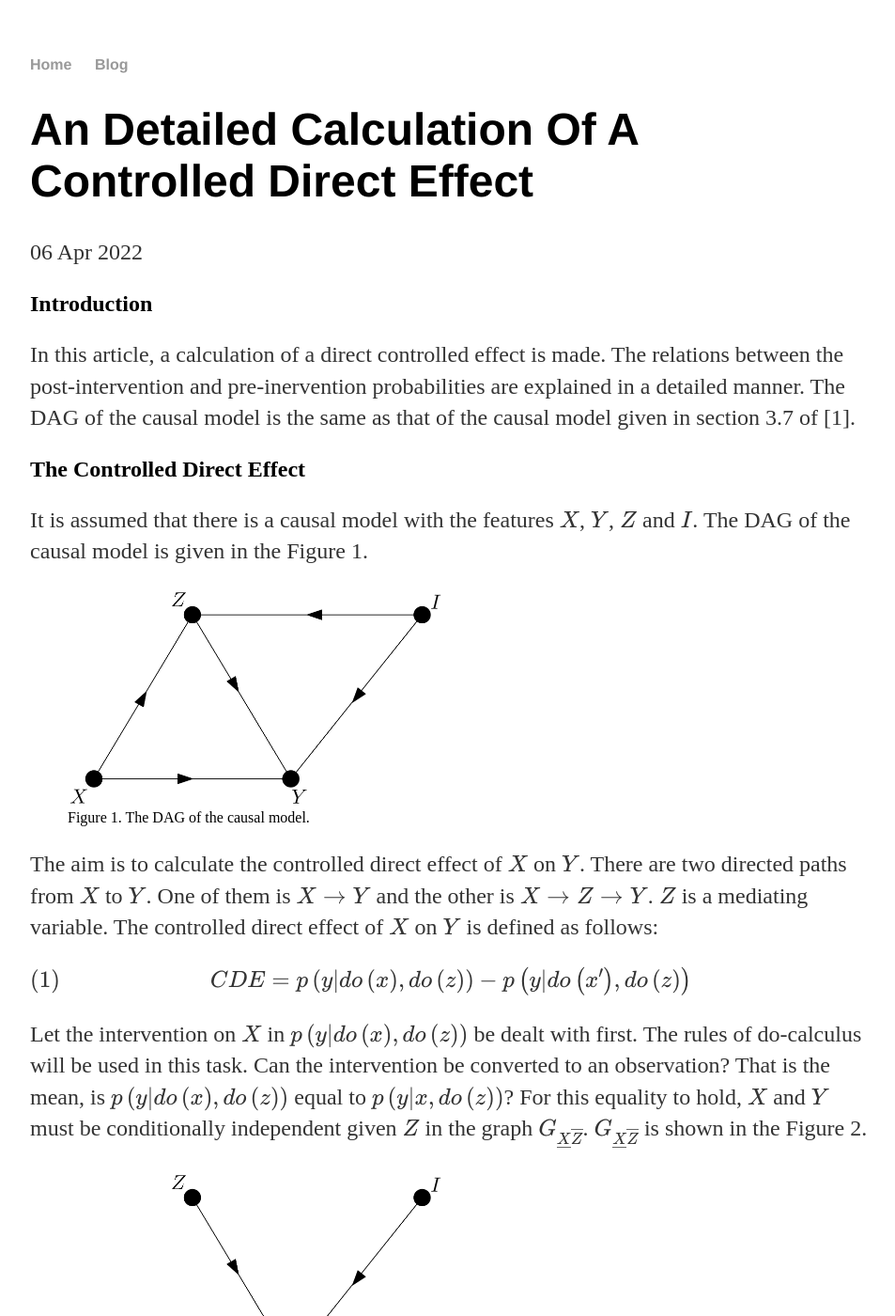
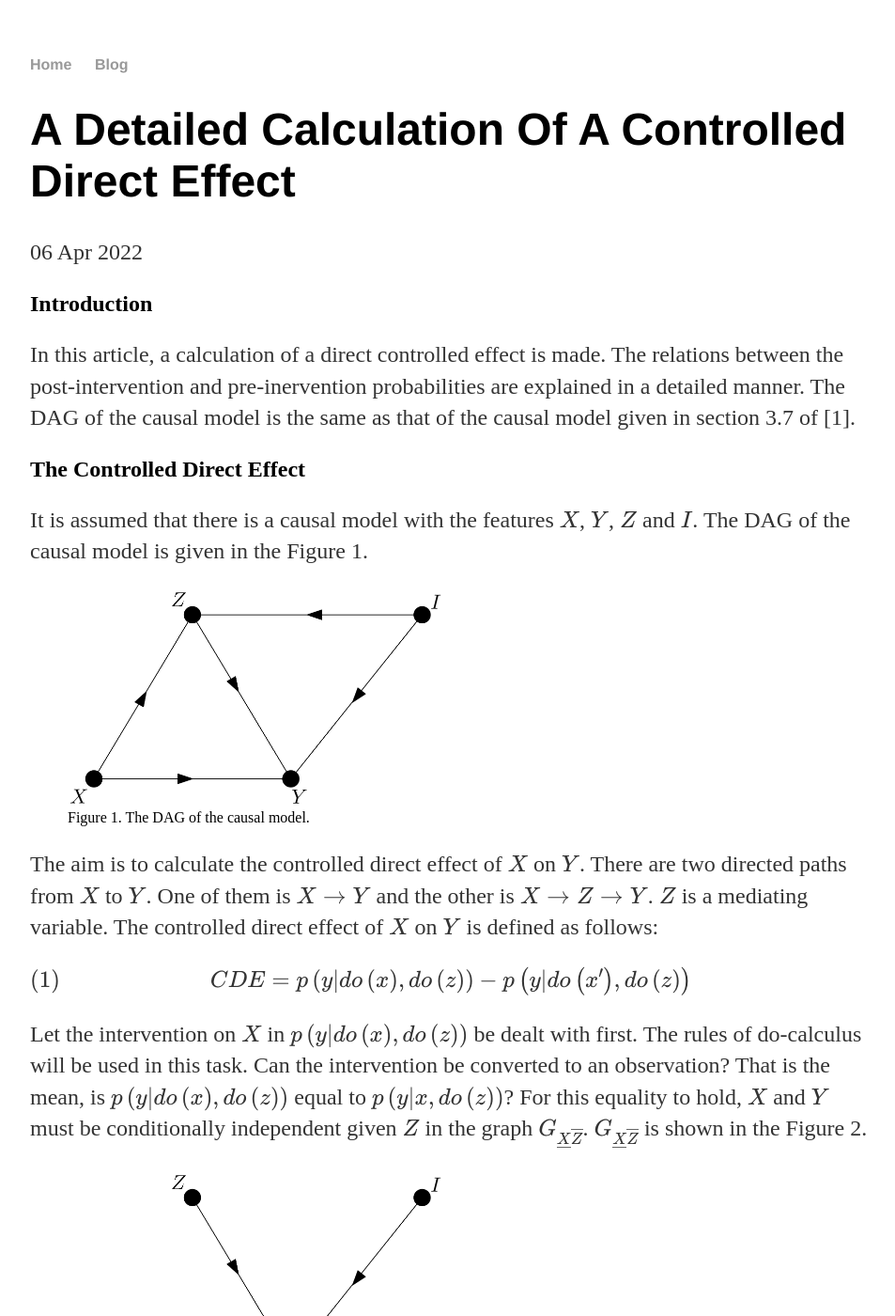
Before and after one commit to SaffetGokcenSen/saffetgokcensen.github.io, a Jekyll site: the page built from _posts/2022-04-06-a-detailed-calculation-of-a-controlled-direct-effect.md, in a window 1280 px wide and 1400 px high. Shown: the whole window at 94% size, without its empty margins (160-1113 px from the left). Built offline with Jekyll 4.4.1, drawn with Linux system fonts in a browser that asks for light colours; some of the changed text lies outside the part shown.

Commit message:
corrected some typos

```diff
--- a/_posts/2022-04-06-a-detailed-calculation-of-a-controlled-direct-effect.md
+++ b/_posts/2022-04-06-a-detailed-calculation-of-a-controlled-direct-effect.md
@@ -1,7 +1,7 @@
 ---
 layout: post
 author: SAFFET GÖKÇEN ŞEN
-title: An Detailed Calculation Of A Controlled Direct Effect
+title: A Detailed Calculation Of A Controlled Direct Effect
 ---
 ## Introduction
 In this article, a calculation of a direct controlled effect is made. The relations between the post-intervention and pre-inervention probabilities are explained in a detailed manner. The DAG of the causal model is the same as that of the causal model given in section 3.7 of [1].
@@ -18,7 +18,7 @@ The aim is to calculate the controlled direct effect of $X$ on $Y$. There are tw
 Let the intervention on $X$ in $p\left(y|do\left(x\right), do\left(z\right)\right)$ be dealt with first. The rules of do-calculus will be used in this task. Can the intervention be converted to an observation? That is the mean, is $p\left(y|do\left(x\right), do\left(z\right)\right)$ equal to $p\left(y|x, do\left(z\right)\right)$? For this equality to hold, $X$ and $Y$ must be conditionally independent given $Z$ in the graph $G\_{\underline{X}\overline{Z}}$. $G\_{\underline{X}\overline{Z}}$ is shown in the Figure 2.
 <figure>
    <img src="/assets/controlled_direct_effect_dag2.png" style="max-width: 400px;">
-   <figcaption>Figure 2. The graph $G\_{\underline{X}\overline{Z}}$.</figcaption>
+   <figcaption>Figure 2. The graph $G_{\underline{X}\overline{Z}}$.</figcaption>
 </figure>
 As can be seen from the Figure 2, $X$ and $Y$ are conditionally independent given $Z$. Therefore, the following equality can safely be written:
 \begin{equation}
@@ -27,7 +27,7 @@ As can be seen from the Figure 2, $X$ and $Y$ are conditionally independent give
 Now, it is time to consider the intervention on $Z$. In calculating $p\left(y|x, do\left(z\right)\right)$, the manipulated graph is first drawn. It is $G\_{\overline{Z}}$. The graph $G\_{\overline{Z}}$ is shown in the Figure 3.
 <figure>
    <img src="/assets/controlled_direct_effect_dag3.png" style="max-width: 400px;">
-   <figcaption>Figure 3. The graph $G\_{\overline{Z}}$.</figcaption>
+   <figcaption>Figure 3. The graph $G_{\overline{Z}}$.</figcaption>
 </figure>
 Let the probability distribution represented by this graph be denoted by $p\_{m}$. $p\left(y|x, do\left(z\right)\right)$ can be written as follows, which is nothing but the law of total probability:
 \begin{equation}
```
